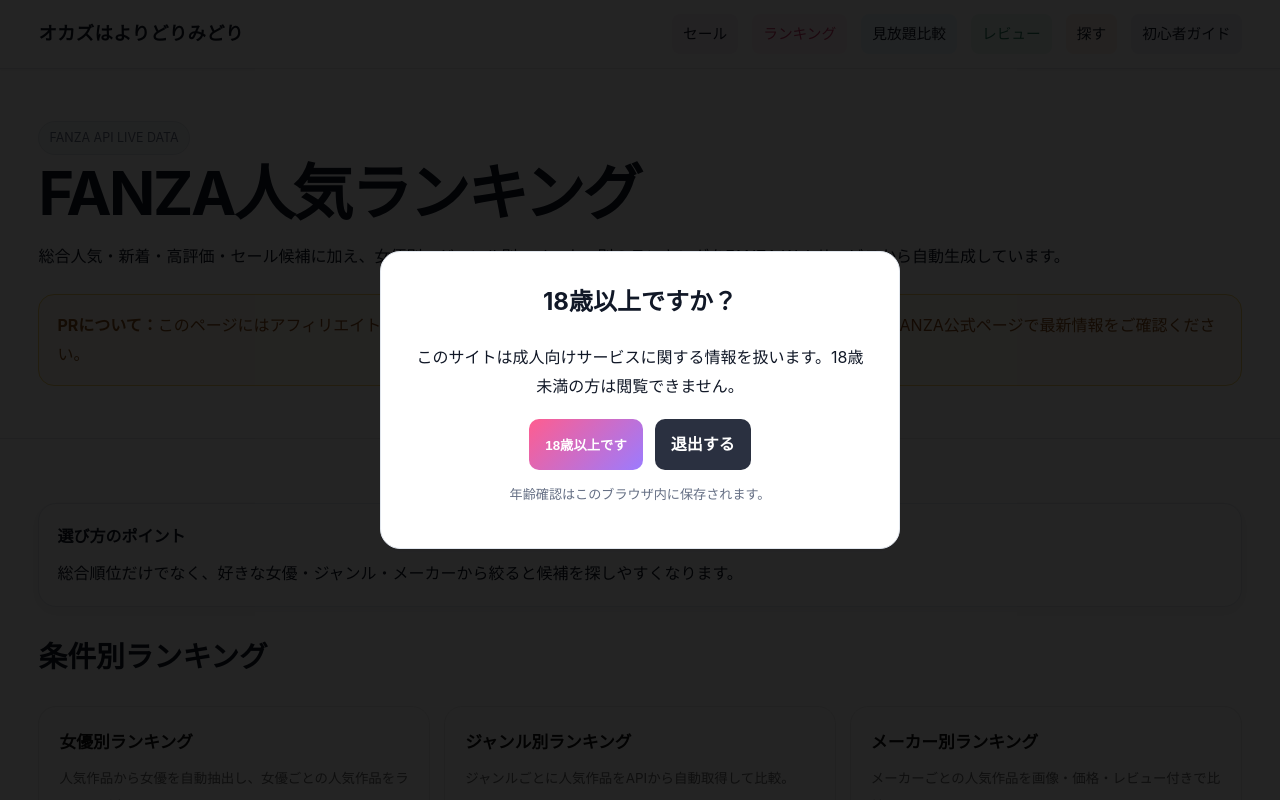
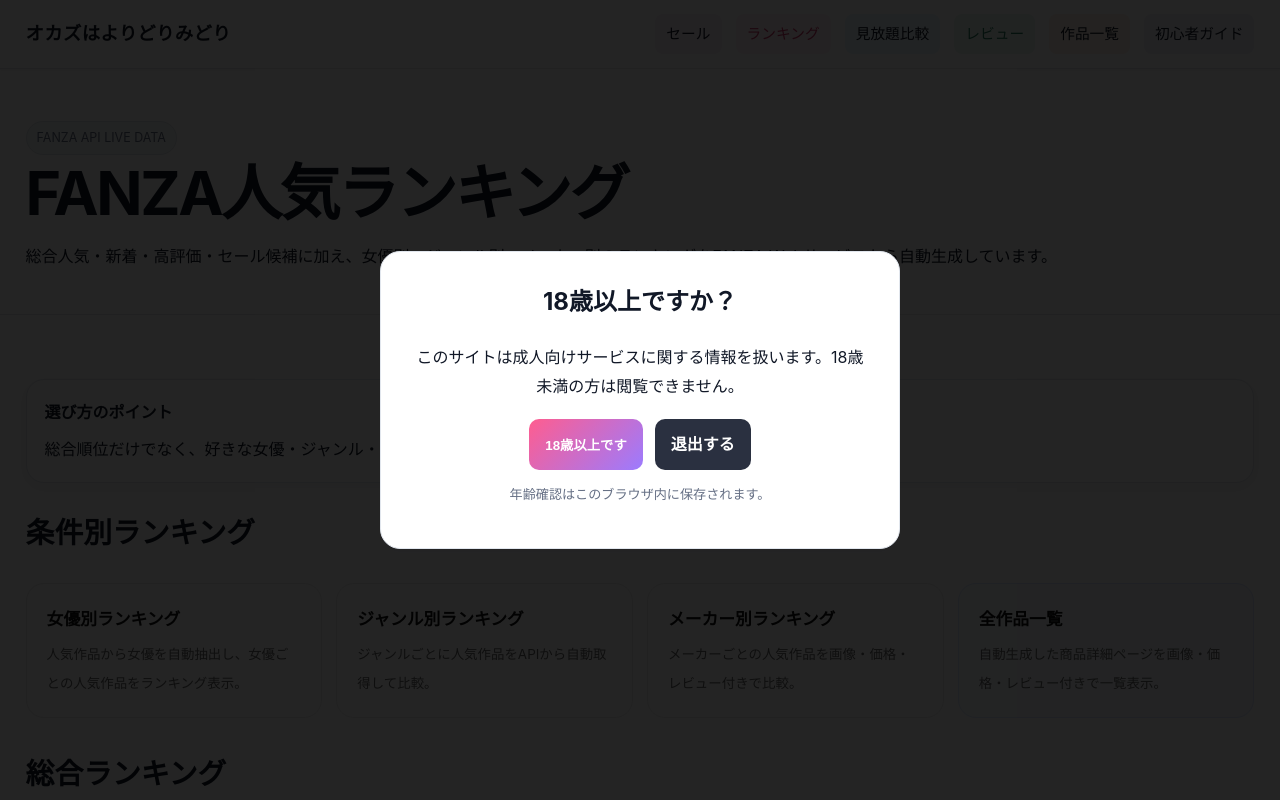
Before and after one commit to canonboyddd/okazu-yoridori-midori, a plain HTML site: page public/ranking/index.html in a window 1280 px wide. Shown: the top 800 px of the page. Drawn offline with Linux system fonts and the light colour scheme; no server answers.

Commit message:
Apply wide ranking layout and expose product catalog

```diff
--- a/public/ranking/index.html
+++ b/public/ranking/index.html
@@ -13,13 +13,14 @@
 <meta property="og:image" content="https://okazu-yoridori-midori.pages.dev/assets/og-default.png">
 <meta name="twitter:card" content="summary_large_image">
 <link rel="stylesheet" href="/assets/style-white-v2.css?v=20260922-1322">
-<link rel="stylesheet" href="/assets/entity-rankings.css?v=20260925-2200">
+<link rel="stylesheet" href="/assets/entity-rankings.css?v=20260925-2315">
+<link rel="stylesheet" href="/assets/ranking-overrides.css?v=20260925-2315">
 <script type="application/ld+json">{"@context":"https://schema.org","@type":"CollectionPage","name":"FANZA人気ランキング・女優別・ジャンル別・メーカー別比較","description":"FANZA Webサービスの商品データを使い、総合人気、新着、高評価、セール、女優別、ジャンル別、メーカー別のランキングを比較できるページです。","url":"https://okazu-yoridori-midori.pages.dev/ranking/","isPartOf":{"@type":"WebSite","name":"オカズはよりどりみどり","url":"https://okazu-yoridori-midori.pages.dev/"}}</script>
 </head>
-<body><header><div class="wrap header-inner">
+<body class="ranking-page"><header><div class="wrap header-inner">
 <a class="logo" href="/"><span>オカズはよりどりみどり</span></a>
-<nav class="topnav"><a href="/sale/">セール</a><a href="/ranking/">ランキング</a><a href="/subscription/">見放題比較</a><a href="/reviews/">レビュー</a><a href="/discover/">探す</a><a href="/guide/">初心者ガイド</a></nav></div></header><main>
-<section class="hub-hero"><div class="wrap"><span class="update-badge">FANZA API LIVE DATA</span><h1>FANZA人気ランキング</h1><p>総合人気・新着・高評価・セール候補に加え、女優別・ジャンル別・メーカー別のランキングをFANZA Webサービスから自動生成しています。</p><div class="notice"><strong>PRについて：</strong>このページにはアフィリエイト広告を含みます。価格・販売状況・配信条件は変動するため、購入前にFANZA公式ページで最新情報をご確認ください。</div></div></section>
+<nav class="topnav"><a href="/sale/">セール</a><a href="/ranking/">ランキング</a><a href="/subscription/">見放題比較</a><a href="/reviews/">レビュー</a><a href="/products/">作品一覧</a><a href="/guide/">初心者ガイド</a></nav></div></header><main>
+<section class="hub-hero"><div class="wrap"><span class="update-badge">FANZA API LIVE DATA</span><h1>FANZA人気ランキング</h1><p>総合人気・新着・高評価・セール候補に加え、女優別・ジャンル別・メーカー別のランキングをFANZA Webサービスから自動生成しています。</p></div></section>
 
 <section class="section"><div class="wrap">
 <div class="quick-box"><strong>選び方のポイント</strong>総合順位だけでなく、好きな女優・ジャンル・メーカーから絞ると候補を探しやすくなります。</div>
@@ -29,12 +30,11 @@
 <a href="/ranking/actress/"><b>女優別ランキング</b><span>人気作品から女優を自動抽出し、女優ごとの人気作品をランキング表示。</span></a>
 <a href="/ranking/genre/"><b>ジャンル別ランキング</b><span>ジャンルごとに人気作品をAPIから自動取得して比較。</span></a>
 <a href="/ranking/maker/"><b>メーカー別ランキング</b><span>メーカーごとの人気作品を画像・価格・レビュー付きで比較。</span></a>
+<a class="catalog-highlight" href="/products/"><b>全作品一覧</b><span>自動生成した商品詳細ページを画像・価格・レビュー付きで一覧表示。</span></a>
 </div>
 
 <h2>総合ランキング</h2>
 <div id="rankingApp" aria-live="polite"><div class="quick-box">ランキング商品データを読み込んでいます。</div></div>
-
-<div class="affiliate-slot"><strong>PR / 広告</strong><p>FANZA公式ランキング・商品ページへの成果報酬リンクを掲載しています。</p></div>
 
 <h2>ランキングの見方</h2>
 <table class="compare-table"><tr><th>見る項目</th><th>確認ポイント</th></tr>
@@ -54,5 +54,6 @@
 <a class="intent-card content-card" href="/articles/genre-search.html"><strong>ジャンルから作品を探すときのコツ</strong><span>作品数が多いときにジャンルから候補を絞る方法です。</span></a>
 <a class="intent-card content-card" href="/articles/maker-search.html"><strong>メーカー・レーベルから探すコツ</strong><span>メーカーやレーベルを軸に候補を探す方法を整理します。</span></a>
 </div>
+<p class="ranking-pr-compact">PR：当ページにはアフィリエイト広告を含みます。</p>
 </div></section>
 </main><footer><div class="wrap"><div class="footer-links"><a href="/about.html">サイトについて</a><a href="/editorial-policy/">編集方針</a><a href="/privacy.html">プライバシー</a></div><div>© 2026 オカズはよりどりみどり. All rights reserved.</div></div></footer><div id="ageModal" class="age-modal" aria-modal="true" role="dialog"><div class="age-box"><h2>18歳以上ですか？</h2><p>このサイトは成人向けサービスに関する情報を扱います。18歳未満の方は閲覧できません。</p><div class="age-actions"><button id="ageYes">18歳以上です</button><a class="btn-secondary" href="https://www.google.com/">退出する</a></div><p class="small">年齢確認はこのブラウザ内に保存されます。</p></div></div><script src="/assets/affiliate-config.js"></script><script src="/assets/v6.js"></script><script src="/assets/app.js"></script><script src="/assets/ga4-config.js"></script><script src="/assets/ga4.js"></script><script src="/assets/affiliate-compliance.js"></script></body></html>
```
